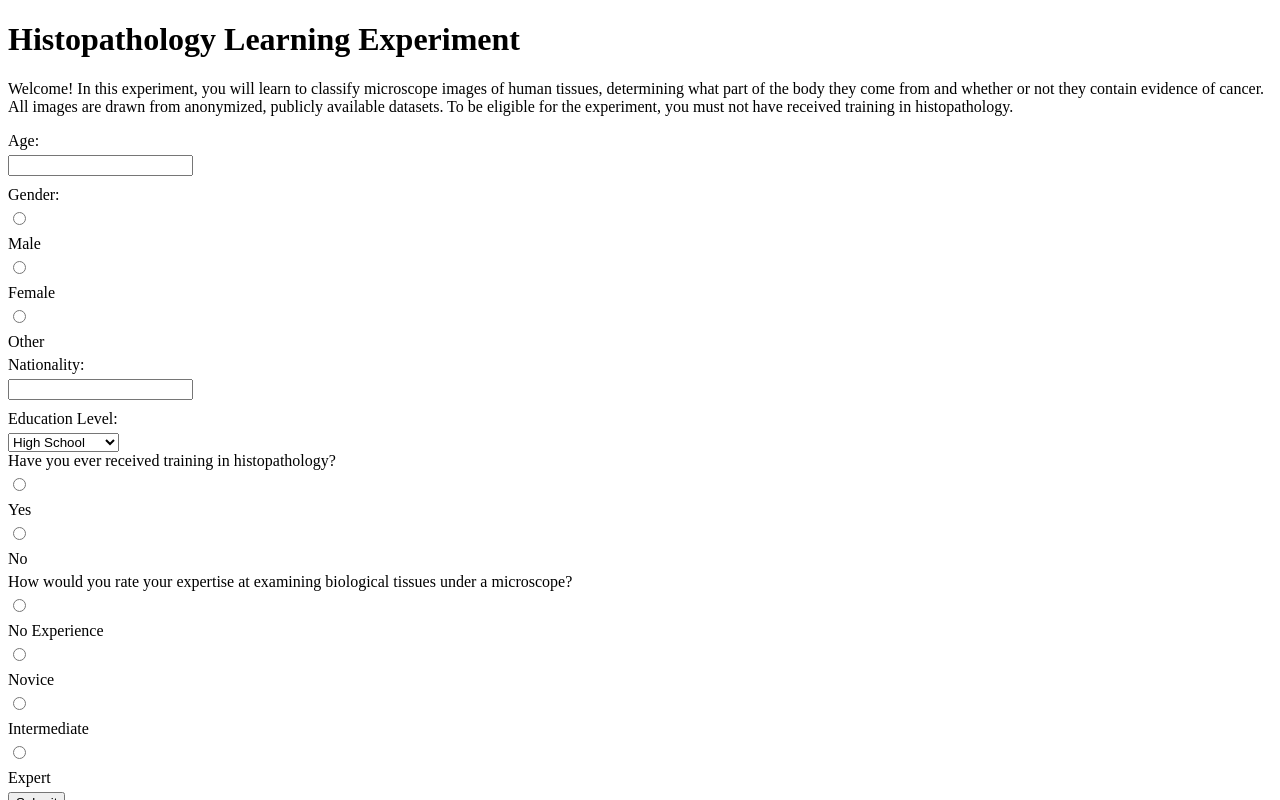
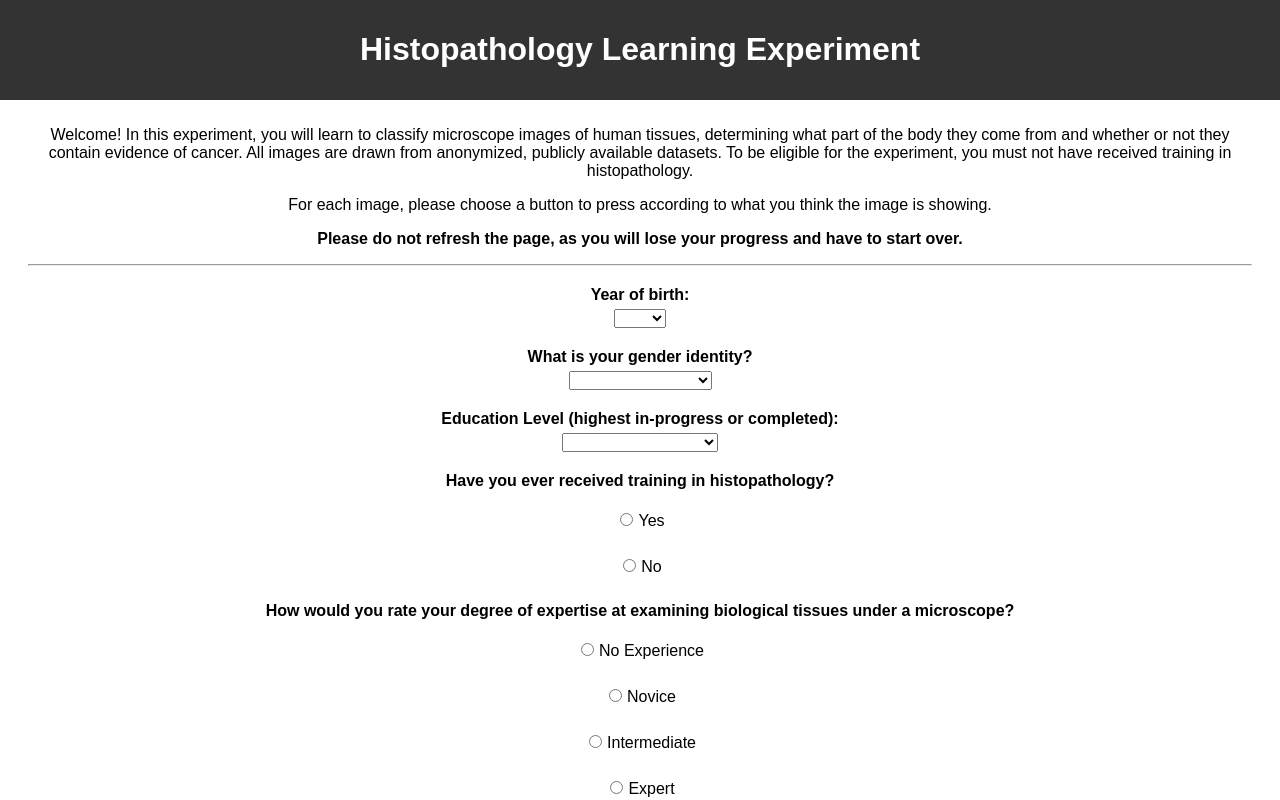
Before and after one commit to MorganBDT/learn-histopath, a plain HTML site: page index.html in a window 1280 px wide. Both pictures are taken after a click on the button "Start". Shown: the top 800 px of the page. Drawn offline with Linux system fonts and the light colour scheme.

Commit message:
Basic working site with start button

```diff
--- a/index.html
+++ b/index.html
@@ -5,7 +5,37 @@
   <meta name="viewport" content="width=device-width, initial-scale=1.0">
   <title>Histopathology Learning Experiment</title>
   <style>
-    /* Same CSS styles as before */
+    body {
+      font-family: Arial, sans-serif;
+      text-align: center;
+      margin: 0;
+      padding: 0;
+    }
+    header {
+      background-color: #333;
+      color: #fff;
+      padding: 10px 0;
+    }
+    main {
+      padding: 10px calc(8px + 1.5625vw);
+    }
+    button {
+      background-color: #007BFF;
+      color: #fff;
+      border: none;
+      padding: 10px 20px;
+      margin: 10px;
+      cursor: pointer;
+      border-radius: 5px;
+      font-size: 16px;
+    }
+    button:hover {
+      background-color: #0056b3;
+    }
+    footer {
+      background-color: #f2f2f2;
+      padding: 10px 0;
+    }
 
     /* Additional CSS styles for the survey form */
     #survey-form {
@@ -13,29 +43,23 @@
     }
     label {
       display: block;
+      margin-top: 20px;
       margin-bottom: 5px;
     }
     input[type="radio"] {
       margin-right: 5px;
     }
-    input[type="text"],
+    input[type="text"] {
+      margin-bottom: 0px;
+    }
+    input[type="select"] {
+      margin-bottom: 0px;
+    }
     input[type="radio"] {
       margin-bottom: 10px;
     }
   </style>
-  <script>
-    function startExperiment() {
-      document.getElementById("start-button").style.display = "none";
-      document.getElementById("survey-form").style.display = "block";
-    }
-
-    function submitSurvey() {
-      // Add your code here to process the survey data if needed
-      // For demonstration purposes, we will just hide the survey form and show the task content
-      document.getElementById("survey-form").style.display = "none";
-      document.getElementById("task-content").style.display = "block";
-    }
-  </script>
+  <script src="navigate.js"> </script>
 </head>
 <body>
   <header>
@@ -44,52 +68,92 @@
   <main>
     <p>Welcome! In this experiment, you will learn to classify microscope images of human tissues, determining what part of the body they come from and whether or not they contain evidence of cancer. All images are drawn from anonymized, publicly available datasets. To be eligible for the experiment, you must not have received training in histopathology.</p>
 
+    <p>For each image, please choose a button to press according to what you think the image is showing.</p>
+
+    <p><strong>Please do not refresh the page, as you will lose your progress and have to start over.</strong></p>
+
     <!-- Start Button -->
     <button id="start-button" onclick="startExperiment()">Start</button>
 
     <!-- Survey Form -->
     <form id="survey-form">
-      <label for="age">Age:</label>
-      <input type="text" id="age" required>
 
-      <label for="gender">Gender:</label>
-      <input type="radio" id="male" name="gender" value="male" required>
-      <label for="male">Male</label>
-      <input type="radio" id="female" name="gender" value="female" required>
-      <label for="female">Female</label>
-      <input type="radio" id="other" name="gender" value="other" required>
-      <label for="other">Other</label>
+      <hr>
 
-      <label for="nationality">Nationality:</label>
+      <label for="age"><strong>Year of birth:</strong></label>
+      <select id="ddlYears" required></select>
+      <script type="text/javascript">
+        window.onload = function () {
+            //Reference the DropDownList.
+            var ddlYears = document.getElementById("ddlYears");
+
+            //Determine the Current Year.
+            var currentYear = (new Date()).getFullYear();
+
+            var option = document.createElement("OPTION");
+            option.value = "--"
+            option.disabled = true
+            option.selected = true
+            ddlYears.appendChild(option);
+
+            //Loop and add the Year values to DropDownList.
+            for (var i = 1900; i <= currentYear-18; i++) {
+                var option = document.createElement("OPTION");
+                option.innerHTML = i;
+                option.value = i;
+                ddlYears.appendChild(option);
+            }
+        };
+      </script>
+
+      <label><strong>What is your gender identity?</strong></label>
+      <select id="gender" required>
+        <option value="" disabled selected></option>
+        <option value="woman">Woman</option>
+        <option value="man">Man</option>
+        <option value="non-binary">Non-binary person</option>
+        <option value="prefer-no-answer">Prefer not to answer</option>
+      </select>
+
+<!--
+      <label for="nationality"><strong>Nationality:</strong></label>
       <input type="text" id="nationality" required>
+-->
 
-      <label for="education">Education Level:</label>
+      <label for="education"><strong>Education Level (highest in-progress or completed):</strong></label>
       <select id="education" required>
+        <option value="" disabled selected></option>
+        <option value="less-than-high-school">Less than High School</option>
         <option value="high-school">High School</option>
         <option value="undergraduate">Undergraduate</option>
         <option value="graduate">Graduate</option>
-        <option value="phd">PhD</option>
         <!-- Add more education level options as needed -->
       </select>
 
-      <label for="histopathology-training">Have you ever received training in histopathology?</label>
-      <input type="radio" id="training-yes" name="histopathology-training" value="yes" required>
-      <label for="training-yes">Yes</label>
-      <input type="radio" id="training-no" name="histopathology-training" value="no" required>
-      <label for="training-no">No</label>
+      <label><strong>Have you ever received training in histopathology?</strong></label>
+      <label class="radio-inline">
+        <input type="radio" name="histopathology-training" value="yes" required>Yes
+      </label>
+      <label class="radio-inline">
+        <input type="radio" name="histopathology-training" value="no" required>No
+      </label>
 
-      <label for="expertise">How would you rate your expertise at examining biological tissues under a microscope?</label>
-      <input type="radio" id="expertise-none" name="expertise" value="no-experience" required>
-      <label for="expertise-none">No Experience</label>
-      <input type="radio" id="expertise-novice" name="expertise" value="novice" required>
-      <label for="expertise-novice">Novice</label>
-      <input type="radio" id="expertise-intermediate" name="expertise" value="intermediate" required>
-      <label for="expertise-intermediate">Intermediate</label>
-      <input type="radio" id="expertise-expert" name="expertise" value="expert" required>
-      <label for="expertise-expert">Expert</label>
+      <label><strong>How would you rate your degree of expertise at examining biological tissues under a microscope?</strong></label>
+      <label class="radio-inline">
+        <input type="radio" name="expertise" value="no-experience" required>No Experience
+      </label>
+      <label class="radio-inline">
+        <input type="radio" name="expertise" value="novice" required>Novice
+      </label>
+      <label class="radio-inline">
+        <input type="radio" name="expertise" value="intermediate" required>Intermediate
+      </label>
+      <label class="radio-inline">
+        <input type="radio" name="expertise" value="expert" required>Expert
+      </label>
 
       <!-- Submit Button -->
-      <button type="button" onclick="submitSurvey()">Submit</button>
+      <button type="button" onclick="submitSurvey()">Submit and Begin Experiment</button>
     </form>
 
     <!-- Task Content -->
@@ -98,10 +162,7 @@
     </div>
   </main>
   <footer>
-    <p>© 2023 Morgan Talbot.</p>
+    <p>© 2023 Morgan Talbot</p>
   </footer>
 </body>
 </html>
-In this updated version, we've added a "Start" button that will show the survey form when clicked. The survey form includes input fields for age, gender, nationality, education level, and two radio buttons for the "histopathology training" and "expertise" questions. When the user clicks the "Submit" button, it will hide the survey form and display the task content.
-
-Please note that this code is just a template for the survey and the subsequent task content. You can customize the survey questions, options, and the appearance as per your experiment's requirements. Additionally, you'll need to add the actual task content (e.g., images, buttons for classifications) inside the <div id="task-content">...</div> section. The JavaScript functions startExperiment() and submitSurvey() are provided as placeholders for you to further process the survey data or implement your desired logic.
--- /dev/null
+++ b/navigate.js
@@ -0,0 +1,11 @@
+function startExperiment() {
+  document.getElementById("start-button").style.display = "none";
+  document.getElementById("survey-form").style.display = "block";
+}
+
+function submitSurvey() {
+  // Add your code here to process the survey data if needed
+  // For demonstration purposes, we will just hide the survey form and show the task content
+  document.getElementById("survey-form").style.display = "none";
+  document.getElementById("task-content").style.display = "block";
+}
```
Also changed, not shown: 1 other file.
